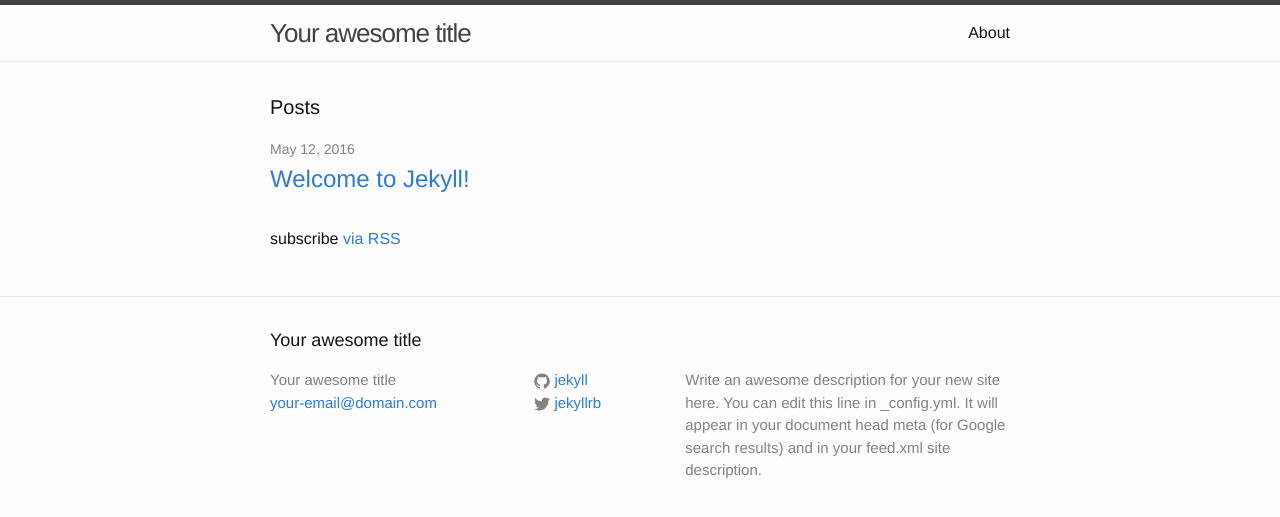
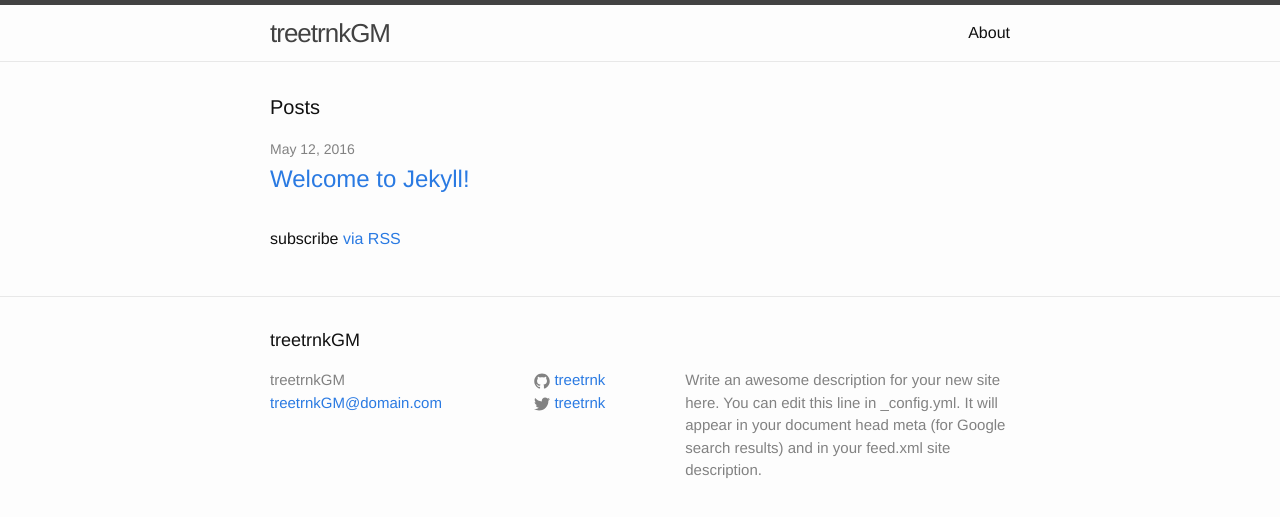
Before and after one commit to treetrnk/blog, a Jekyll site: the page built from index.html, in a window 1280 px wide. Shown: the top 517 px of the page. Built offline with Jekyll 4.4.1, drawn with Linux system fonts in a browser that asks for light colours.

Commit message:
Configure site

```diff
--- a/_config.yml
+++ b/_config.yml
@@ -6,16 +6,16 @@
 # 'jekyll serve'. If you change this file, please restart the server process.
 
 # Site settings
-title: Your awesome title
-email: your-email@domain.com
+title: treetrnkGM
+email: treetrnkGM@domain.com
 description: > # this means to ignore newlines until "baseurl:"
   Write an awesome description for your new site here. You can edit this
   line in _config.yml. It will appear in your document head meta (for
   Google search results) and in your feed.xml site description.
 baseurl: "" # the subpath of your site, e.g. /blog
-url: "http://yourdomain.com" # the base hostname & protocol for your site
-twitter_username: jekyllrb
-github_username:  jekyll
+url: "http://nathanhare.net" # the base hostname & protocol for your site
+twitter_username: treetrnk
+github_username:  treetrnk
 
 # Build settings
 markdown: kramdown
```
